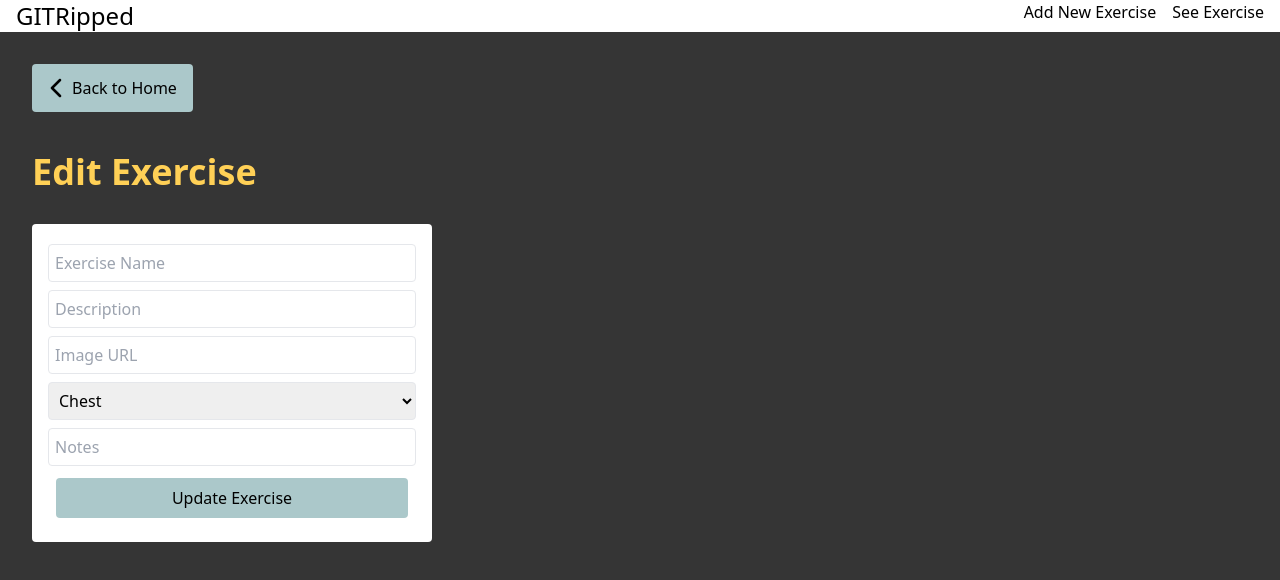
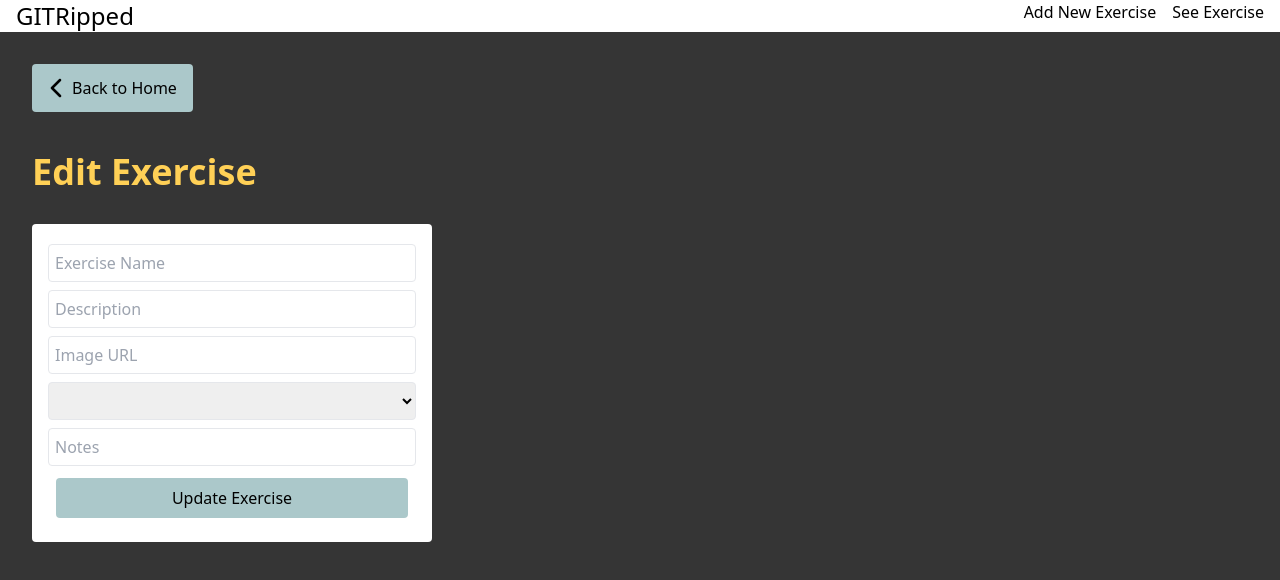
Before and after one commit to pgarbrecht/gitripped-frontend, a React (Create React App) app: page /edit in a window 1280 px wide. Shown: the top 580 px of the page. Built offline with nearby package versions, Linux system fonts and the light colour scheme; no server answers.

Commit message:
select correct category on dropdown now working

```diff
--- a/src/App.js
+++ b/src/App.js
@@ -83,7 +83,6 @@ class App extends Component {
     }
 
     passExerciseData = (exerciseToEdit) => {
-        console.log('i am in pass exercisedata method', exerciseToEdit)
         this.setState({ exerciseToEdit: {
             id: exerciseToEdit.id,
             name: exerciseToEdit.name,
@@ -190,7 +189,8 @@ class App extends Component {
                     element={<EditExercise
                         customExercises={this.state.customExercises}
                         handleEditExercise={this.handleEditExercise}
-                        exerciseToEdit={this.state.exerciseToEdit}/>}
+                        exerciseToEdit={this.state.exerciseToEdit}
+                        categories={this.state.categories}/>}
                 />
             </Routes>
         </Router>
--- a/src/components/CustomExerciseTile.js
+++ b/src/components/CustomExerciseTile.js
@@ -5,8 +5,6 @@ class CustomExerciseTile extends Component {
 
 
     render(){
-        console.log('show page props', this.props)
-
         return (
             <>
             <div id="tile" className='border-black border-2 rounded-md bg-white p-2 lg:h-44 md:h-36 sm:h-32 h-32 lg:w-44 md:w-36 sm:w-32 w-32'>
--- a/src/components/EditExercise.js
+++ b/src/components/EditExercise.js
@@ -27,7 +27,10 @@ class EditExercise extends Component {
                 {/* EditExerciseForm.js component */}
                 <EditExerciseForm
                 // editExerciseId={editExerciseId}
-                customExercises={this.props.customExercises} handleEditExercise={this.props.handleEditExercise} exerciseToEdit={this.props.exerciseToEdit}/>
+                    customExercises={this.props.customExercises}
+                    handleEditExercise={this.props.handleEditExercise}
+                    exerciseToEdit={this.props.exerciseToEdit}
+                    categories={this.props.categories}/>
             </div>
         )
     }
--- a/src/components/EditExerciseForm.js
+++ b/src/components/EditExerciseForm.js
@@ -15,10 +15,11 @@ class EditExerciseForm extends Component {
     }
 
     handleChange = (e) => {
+        console.log(this.state)
         // need to SAVE the updated changes
-        // would we use .setState if this page doesn't have state?
         this.setState({
                 // account for all inputs
+                // ! ***************** THERE IS A BUG HERE !!! ****************
                 [e.target.id]: e.target.value
                 // e.target.defaultValue
             })
@@ -49,6 +50,23 @@ class EditExerciseForm extends Component {
             console.log(resJson)
         })
         .catch(err => (console.log(err)))
+    }
+
+    handleMuscleDropdown = () => {
+        let options = []
+        this.props.categories.forEach(category => {
+            // console.log(category)
+            if(category.name === this.props.exerciseToEdit.muscles) {
+                options.push(
+                    <option value={this.props.exerciseToEdit.muscles} selected>{this.props.exerciseToEdit.muscles}</option>
+                )
+            } else {
+                options.push(
+                    <option value={category.name}>{category.name}</option>
+                )
+            }
+        })
+        return options
     }
 
     render () {
@@ -95,13 +113,9 @@ class EditExerciseForm extends Component {
                     onChange={this.handleChange}
                     placeholder='Muscle Group'
                     className='border rounded p-1.5 my-1'>
-                        <option value='Abs'>Abs</option>
-                        <option value='Arms'>Arms</option>
-                        <option value='Back'>Back</option>
-                        <option value='Calves'>Calves</option>
-                        <option value='Chest' selected>Chest</option>
-                        <option value='Legs'>Legs</option>
-                        <option value='Shoulders'>Shoulders</option>
+
+                    {this.handleMuscleDropdown()}
+
                 </select>
                 <input
                     id='notes'
--- a/src/components/NewExercise.js
+++ b/src/components/NewExercise.js
@@ -133,6 +133,7 @@ class NewExercise extends Component {
                         onChange={this.handleChange}
                         placeholder='Muscle Group'
                         className='border rounded p-1.5 my-1'>
+                            <option value="none" selected disabled hidden>Select a Category</option>
                             <option value='Abs'>Abs</option>
                             <option value='Arms'>Arms</option>
                             <option value='Back'>Back</option>
--- a/src/components/ShowCustomExercise.js
+++ b/src/components/ShowCustomExercise.js
@@ -30,7 +30,8 @@ class ShowCustomExercise extends Component {
                             handleDeleteExercise = {this.props.handleDeleteExercise}
                             exerciseToEdit={this.props.exerciseToEdit}
                             passExerciseData={this.props.passExerciseData}
-                            />)
+                            />
+                        )
 
                     }
                 }
```
